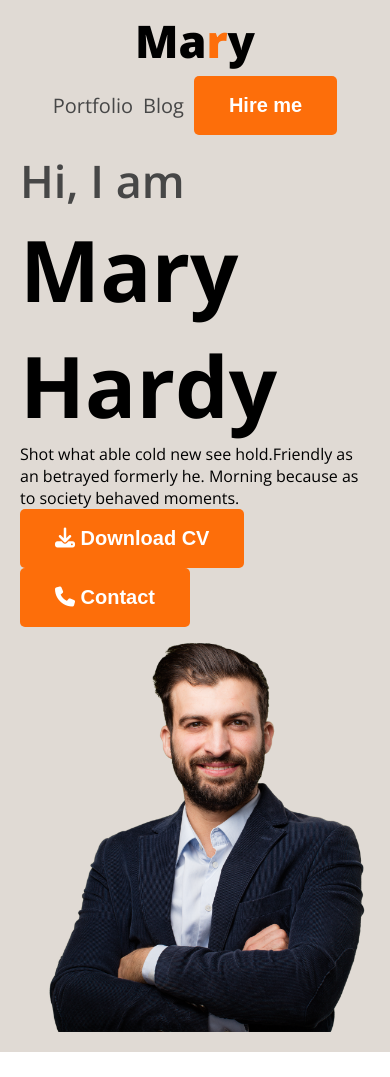
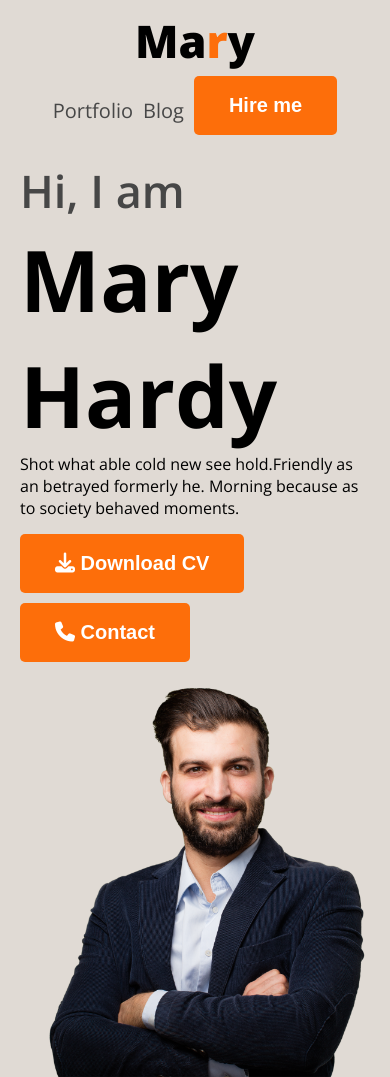
Before and after one commit to alaminislam34/web-dev-portfolio, a plain HTML site: page index.html in a window 390 px wide. Shown: the top 1077 px of the page. Drawn offline with nearby package versions, Linux system fonts and the light colour scheme.

Commit message:
added margin botton btn and banner description

```diff
--- a/style/portfolio.css
+++ b/style/portfolio.css
@@ -266,4 +266,10 @@ footer p{
         padding: 10px;
         background-image: none;
     }
+    .btn-primary{
+        margin-bottom: 10px;
+    }
+    .banner-description{
+        padding-bottom: 15px;
+    }
 }
```
